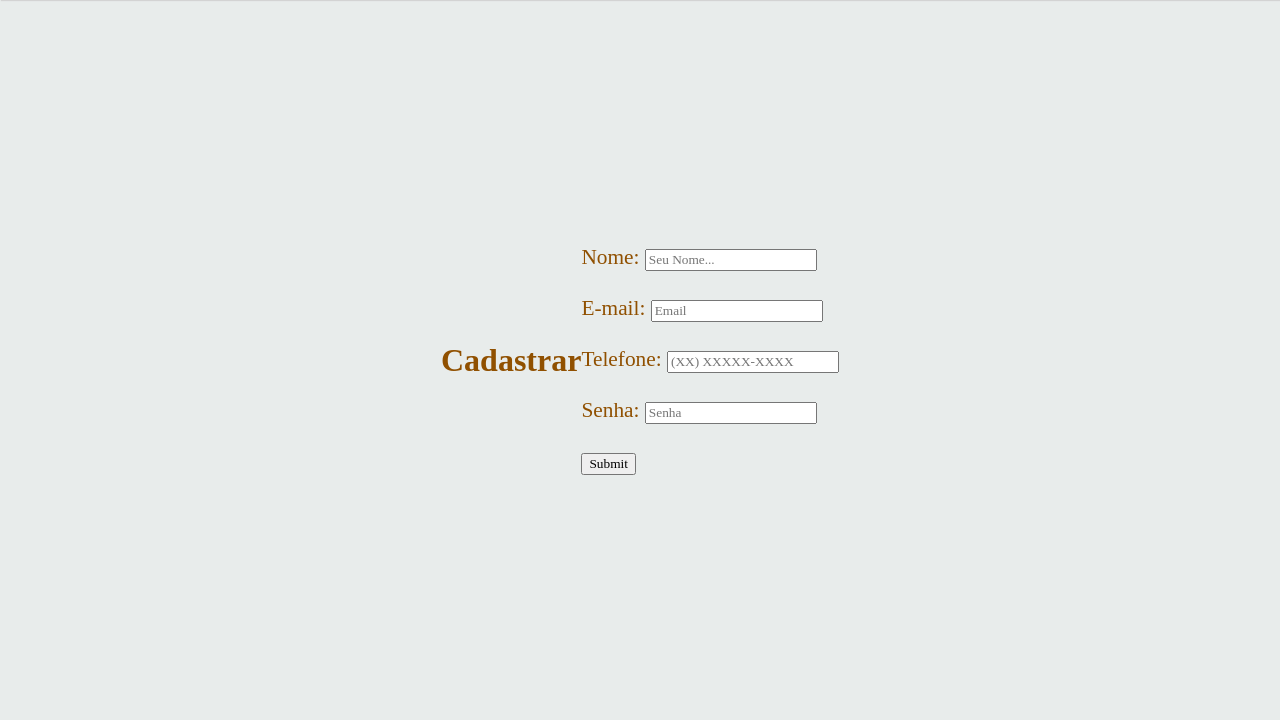
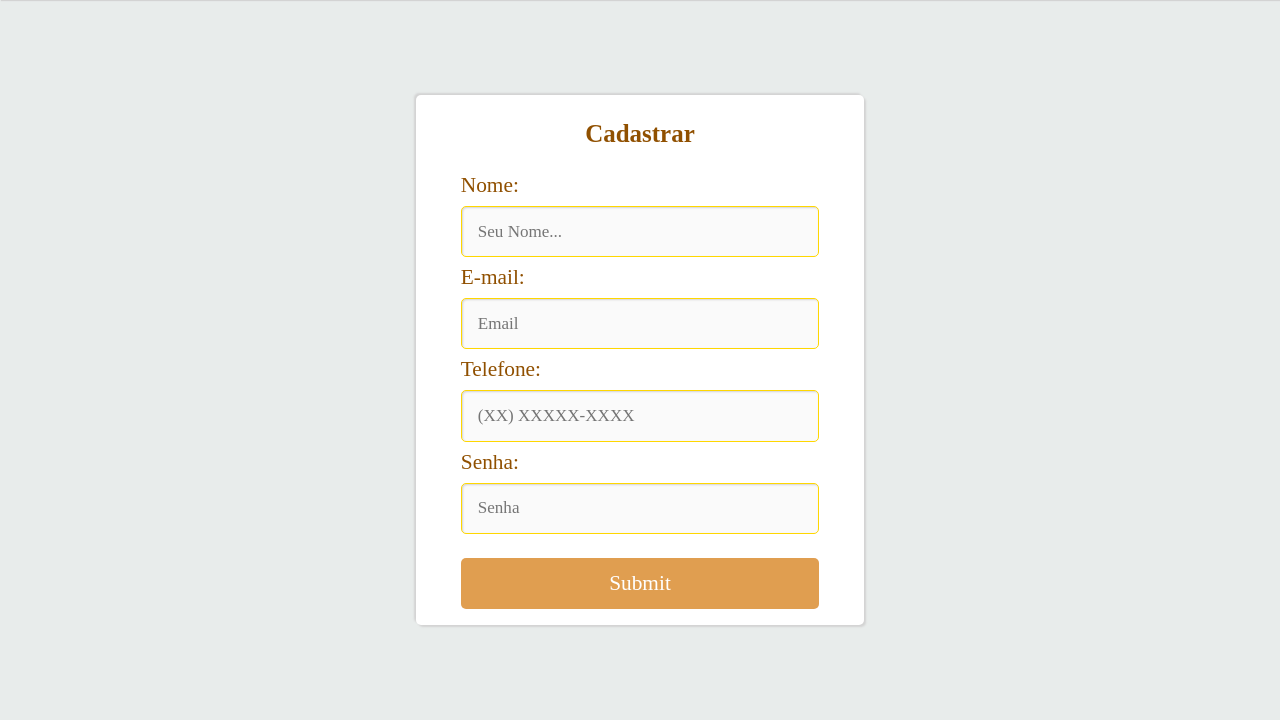
Before and after one commit to LiviaAluna/BuscaShop, a PHP site: page /view/register.php in a window 1280 px wide. Shown: the part 80-800 px from the top of the page. Run offline with PHP 8.4, Linux system fonts and the light colour scheme; some libraries are stand-ins or nearby versions; some web fonts are replaced.

Commit message:
Página de cadastro.

```diff
--- a/view/css/default.css
+++ b/view/css/default.css
@@ -53,6 +53,7 @@ a {
 	display: flex;
 	justify-content: center;
 	align-items: center;
+	overflow: scroll;
 }
 
 .card-light {
@@ -67,6 +68,16 @@ a {
 	border: none;
 	transition: 0.3s;
 	color: var(--default-bg-dark);
+}
+
+.card-header {
+	width: 100%;
+	display: flex;
+	justify-content: center;
+}
+
+.card-content {
+	width: 80%;
 }
 
 .btn-light:hover {
@@ -232,3 +243,38 @@ a {
 	height: 20%;
 	margin: 2vmin 0;
 }
+
+/* Página de cadastro */
+#register-page .register-card {
+	width: 35%;
+	display: flex;
+	flex-flow: column;
+	align-items: center;
+	clear: both;
+}
+
+#register-page .register-card .card-header {
+	display: flex;
+	justify-content: center;
+	height: 20%; }
+
+#register-page .register-card .card-content {
+	height: 80%;
+}
+
+#register-page .register-card .card-content form {
+	width: 100%;
+	height: 80%;
+}
+
+#register-page .register-card .card-content form *:not(input[type=submit]) {
+	width: 100%;
+	height: 4vmax;
+	margin: 1vmin 0;
+}
+
+#register-page .register-card .card-content form input[type=submit] {
+	width: 100%;
+	height: 4vmax;
+	margin: 2vmin 0;
+}
--- a/view/register.php
+++ b/view/register.php
@@ -13,30 +13,24 @@
 		<?php require_once 'header.php'; ?>
 
 		<div class="main-container">
-			<h2>Cadastrar</h2>
-			<form action ="">
-				<div class="textfield">
-					<label for="nome">Nome: </label>
-					<input type="text" name="nome" placeholder="Seu Nome..." required>
+			<div class="register-card card-light">
+				<div class="card-header">
+					<h3>Cadastrar</h3>
 				</div>
-				<br>
-				<div class="textfield">
-					<label for="email">E-mail: </label>
-					<input type="text" name="email" placeholder="Email" required>
+				<div class="card-content">
+					<form action ="">
+						<label for="nome">Nome: </label><br>
+						<input class="input-field" type="text" name="nome" placeholder="Seu Nome..." required><br>
+						<label for="email">E-mail: </label><br>
+						<input class="input-field" type="text" name="email" placeholder="Email" required><br>
+						<label for="telefone">Telefone: </label><br>
+						<input class="input-field" type="tel" name="telefone" placeholder="(XX) XXXXX-XXXX" required><br>
+						<label for="senha">Senha: </label><br>
+						<input class="input-field" type="password" name="senha" placeholder="Senha" required><br>
+						<input class="btn-dark" type="submit" name="submit" class="btn_form"><br>
+					</form>
 				</div>
-				<br>
-				<div class="textfield">
-					<label for="telefone">Telefone: </label>
-					<input type="tel" name="telefone" placeholder="(XX) XXXXX-XXXX" required>
-				</div>
-				<br>
-				<div class="textfield">
-					<label for="senha">Senha: </label>
-					<input type="password" name="senha" placeholder="Senha" required>
-				</div>
-				<br>
-				<input type="submit" name="submit" class="btn_form">
-			</form>
+			</div>
 		</div>
 
 	</body>
```
